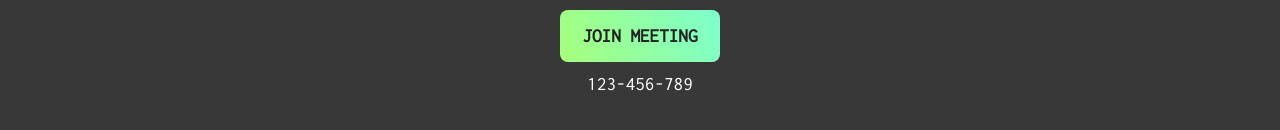
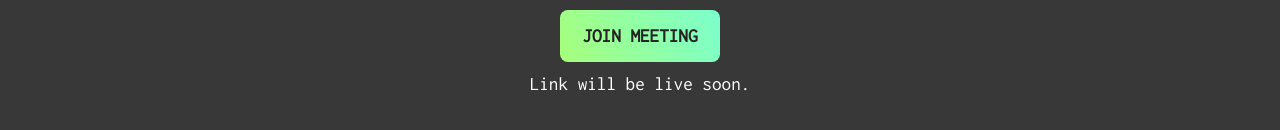
Before and after one commit to kevinchisaki/greenhouseyouth.live, a website: page index.html in a window 1280 px wide. Shown: the part 454-584 px from the top of the page. Drawn offline with Linux system fonts and the light colour scheme.

Commit message:
Added live soon copy

```diff
--- a/index.html
+++ b/index.html
@@ -45,7 +45,7 @@
               <a class="gh-button has-text-black-ter has-text-weight-bold" href="#">
                 JOIN MEETING
               </a>
-              <p>123-456-789</p>
+              <p>Link will be live soon.</p>
             </div>
           </div>
         </div>
```
